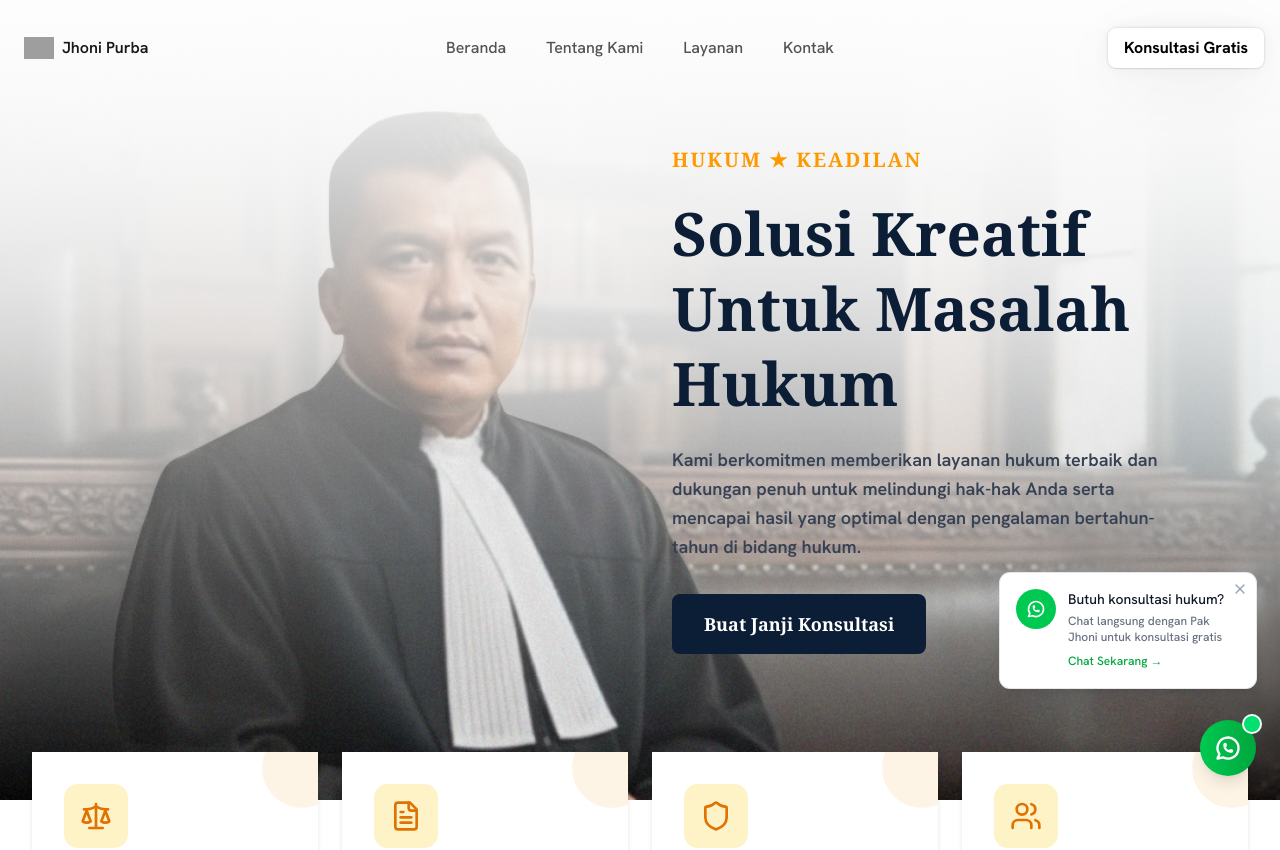
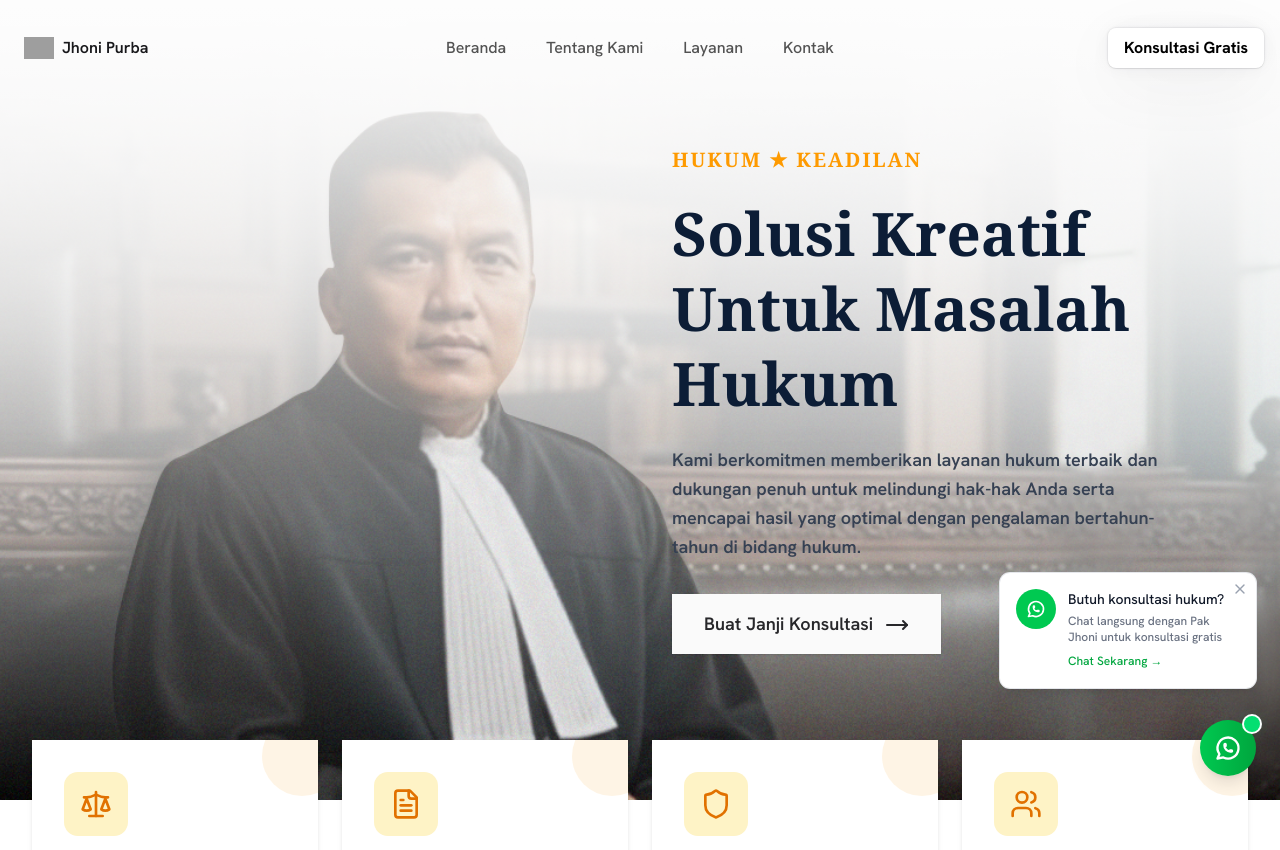
Before and after one commit to CanSaragih/lawoffice-johni, a Next.js app in the folder my-app/: page / in a window 1280 px wide. Shown: the top 850 px of the page. Built offline with nearby package versions, Linux system fonts and the light colour scheme; grey boxes are pictures that could not be loaded.

Commit message:
feat: add section service in page home

```diff
--- a/my-app/src/components/section/Home.tsx
+++ b/my-app/src/components/section/Home.tsx
@@ -1,15 +1,10 @@
 "use client";
 import { motion, easeOut } from "framer-motion";
 import handleWhatsAppClick from "../ui/wa/openWhatsApp";
+import heroData from "@/data/heroData";
+import { MoveRight } from "lucide-react";
 
 // Data untuk reusability
-const heroData = {
-  badge: "hukum ★ keadilan",
-  title: "solusi kreatif untuk masalah hukum",
-  description:
-    "Kami berkomitmen memberikan layanan hukum terbaik dan dukungan penuh untuk melindungi hak-hak Anda serta mencapai hasil yang optimal dengan pengalaman bertahun-tahun di bidang hukum.",
-  ctaButton: "buat janji konsultasi",
-};
 
 // Animation variants
 const containerVariants = {
@@ -101,12 +96,11 @@ export default function Home() {
               className="text-center lg:text-left"
             >
               <motion.button
-                whileHover={{ scale: 1.05, y: -2 }}
-                whileTap={{ scale: 0.95 }}
                 onClick={handleWhatsAppClick}
-                className="inline-block bg-[#0C1D36] px-8 py-4 text-lg font-semibold text-white transition-all duration-300 hover:bg-[#1a2f4a] hover:shadow-lg rounded-md font-serif capitalize"
+                className="inline-block bg-zinc-50 px-8 py-4 text-lg font-semibold text-zinc-800 transition-all duration-300 capitalize hover:bg-amber-500 shadow hover:text-white cursor-pointer"
               >
                 {heroData.ctaButton}
+                <MoveRight className="inline-block ml-3" />
               </motion.button>
             </motion.div>
           </div>
--- a/my-app/src/components/ui/home/Services.tsx
+++ b/my-app/src/components/ui/home/Services.tsx
@@ -1,42 +1,6 @@
 "use client";
+import servicesData from "@/data/ServiceData";
 import { motion } from "framer-motion";
-import { Scale, FileText, Shield, Users } from "lucide-react";
-
-// Data untuk reusability
-const servicesData = [
-  {
-    id: 1,
-    icon: Scale,
-    title: "Konsultasi Hukum Umum",
-    description:
-      "Layanan konsultasi hukum profesional untuk berbagai permasalahan hukum dengan pengalaman bertahun-tahun.",
-    featured: false,
-  },
-  {
-    id: 2,
-    icon: FileText,
-    title: "Pembuatan Kontrak Legal",
-    description:
-      "Penyusunan dan review kontrak bisnis, perjanjian kerjasama, dan dokumen hukum lainnya.",
-    featured: false,
-  },
-  {
-    id: 3,
-    icon: Shield,
-    title: "Perlindungan Hukum",
-    description:
-      "Memberikan perlindungan hukum terbaik untuk individu dan perusahaan dalam berbagai kasus.",
-    featured: false,
-  },
-  {
-    id: 4,
-    icon: Users,
-    title: "Mediasi & Arbitrase",
-    description:
-      "Penyelesaian sengketa melalui mediasi dan arbitrase untuk solusi yang efektif dan efisien.",
-    featured: false,
-  },
-];
 
 // Animation variants
 const containerVariants = {
@@ -63,7 +27,7 @@ const cardVariants = {
 
 export default function Services() {
   return (
-    <section className="relative -mt-12 pb-20 bg-transparent">
+    <section className="relative -mt-15 pb-20 bg-transparent">
       {/* Services Container */}
       <div className="relative z-20 mx-auto max-w-7xl px-4 sm:px-6 lg:px-8">
         {/* Services Grid */}
--- /dev/null
+++ b/my-app/src/data/ServiceData.ts
@@ -0,0 +1,38 @@
+import { FileText, Scale, Shield, Users } from "lucide-react";
+
+const servicesData = [
+  {
+    id: 1,
+    icon: Scale,
+    title: "Konsultasi Hukum Umum",
+    description:
+      "Layanan konsultasi hukum profesional untuk berbagai permasalahan hukum dengan pengalaman bertahun-tahun.",
+    featured: false,
+  },
+  {
+    id: 2,
+    icon: FileText,
+    title: "Pembuatan Kontrak Legal",
+    description:
+      "Penyusunan dan review kontrak bisnis, perjanjian kerjasama, dan dokumen hukum lainnya.",
+    featured: false,
+  },
+  {
+    id: 3,
+    icon: Shield,
+    title: "Perlindungan Hukum",
+    description:
+      "Memberikan perlindungan hukum terbaik untuk individu dan perusahaan dalam berbagai kasus.",
+    featured: false,
+  },
+  {
+    id: 4,
+    icon: Users,
+    title: "Mediasi & Arbitrase",
+    description:
+      "Penyelesaian sengketa melalui mediasi dan arbitrase untuk solusi yang efektif dan efisien.",
+    featured: false,
+  },
+];
+
+export default servicesData;
--- /dev/null
+++ b/my-app/src/data/heroData.ts
@@ -0,0 +1,9 @@
+const heroData = {
+  badge: "hukum ★ keadilan",
+  title: "solusi kreatif untuk masalah hukum",
+  description:
+    "Kami berkomitmen memberikan layanan hukum terbaik dan dukungan penuh untuk melindungi hak-hak Anda serta mencapai hasil yang optimal dengan pengalaman bertahun-tahun di bidang hukum.",
+  ctaButton: "buat janji konsultasi",
+};
+
+export default heroData;
```
